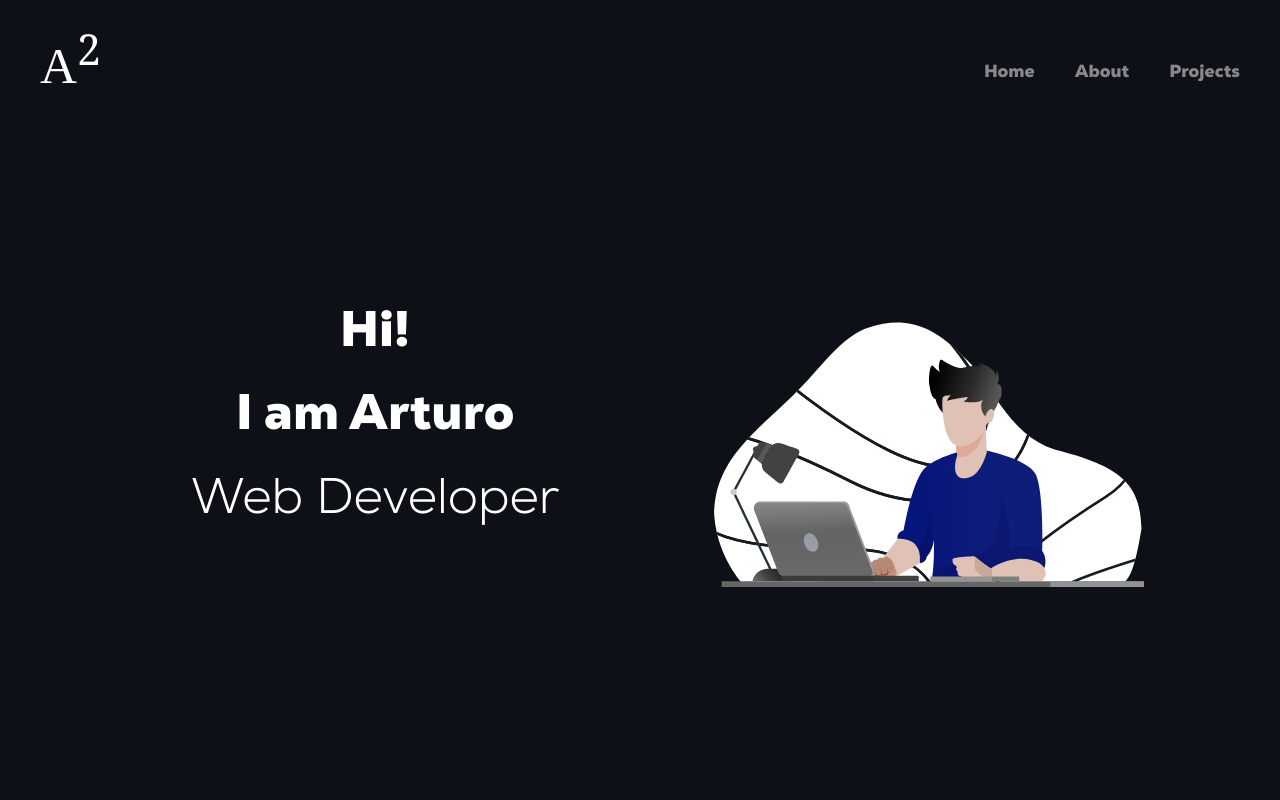
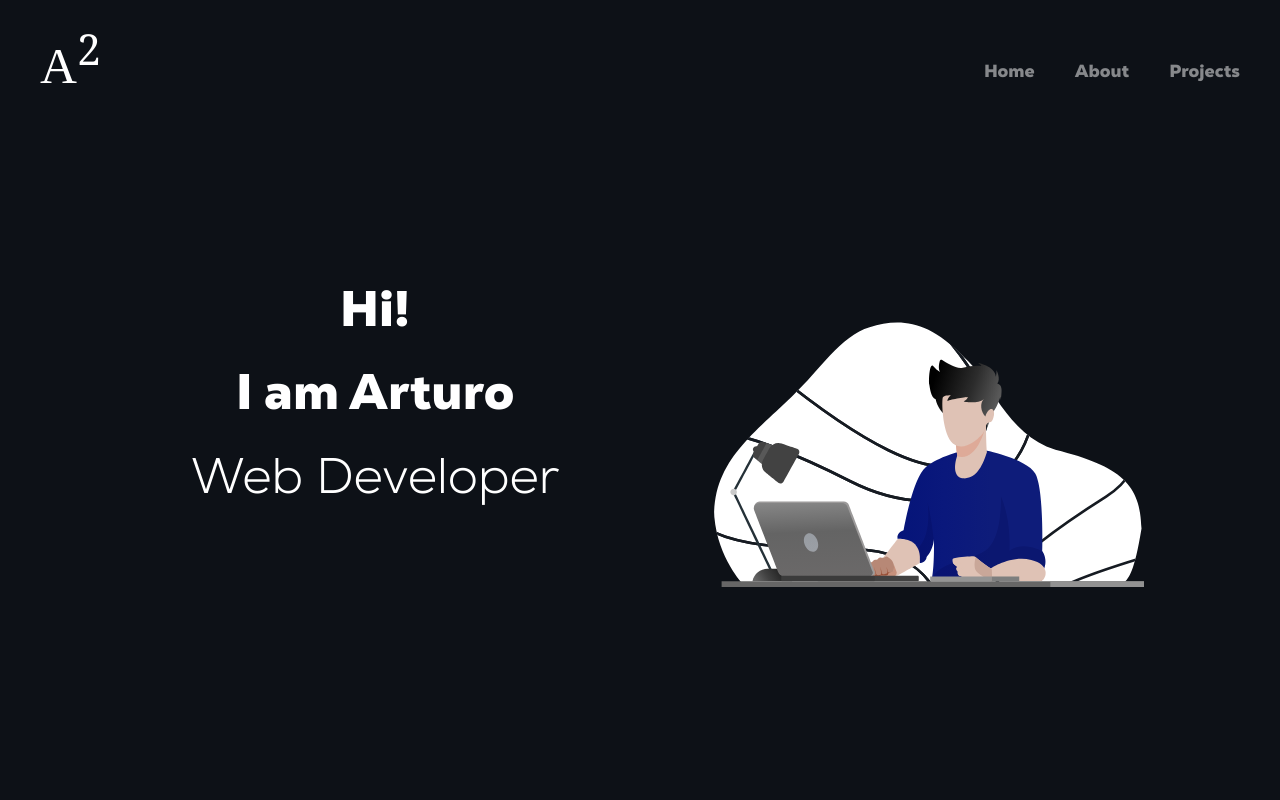
Before and after one commit to Houser97/Portfolio, a React (Create React App) app: page / in a window 1280 px wide. Shown: the top 800 px of the page. Built offline with nearby package versions, Linux system fonts and the light colour scheme.

Commit message:
Remove extra divs

```diff
--- a/src/components/Home.js
+++ b/src/components/Home.js
@@ -6,14 +6,8 @@ import HomeSvg from './HomeSvg'
 function Home() {
   return (
     <div className='Home' id='home'>
-        <div className='home-subcontainer'>
-          <Presentation />
-        </div>
+        <Presentation />
         <HomeSvg />
-        {/*
-        <div className='border-bottom border'></div>
-        <div className='border-top border'></div>
-        */}
     </div>
   )
 }
```
